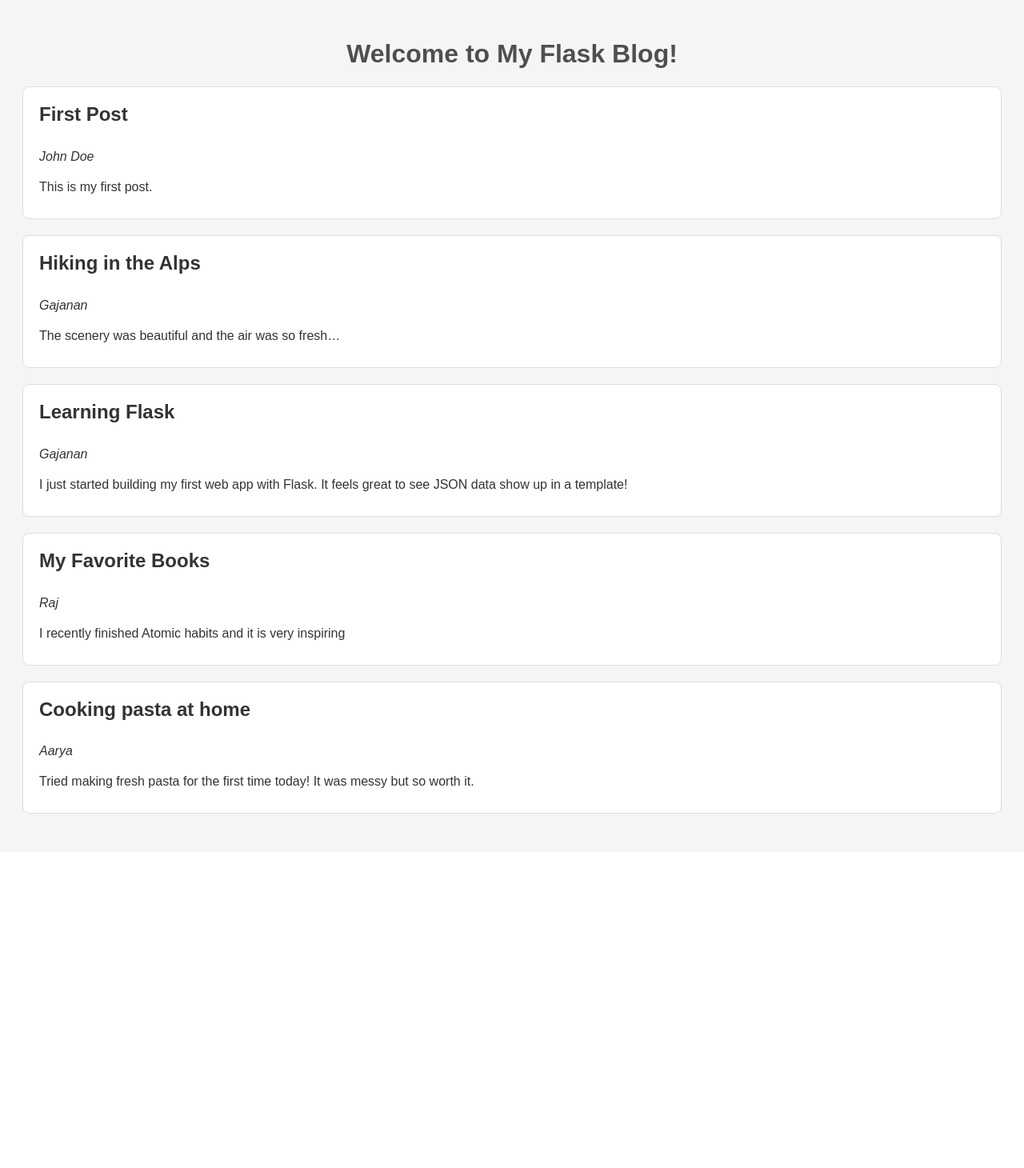
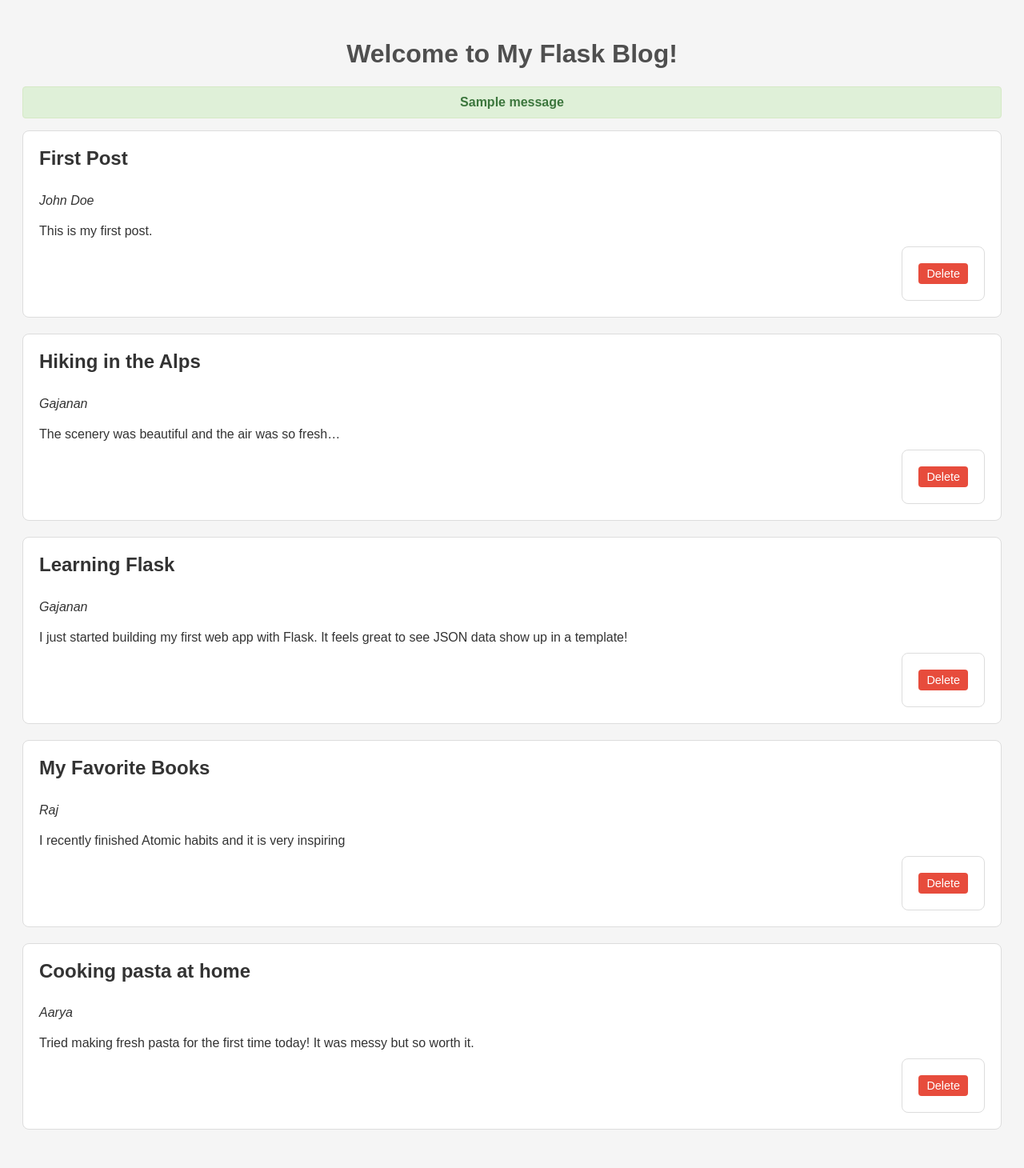
Before and after one commit to GajBorade/flask-master-blog, a Flask app: page /index in a window 1280 px wide. Shown: the whole page at 80% size. Before the commit the page ends 1017 px from the top, so only its background shows below. Run offline with Flask 3, Linux system fonts and the light colour scheme; one stand-in notice (Sample message) is shown.

Commit message:
Add form around delete button and display flashed messages

```diff
--- a/templates/index.html
+++ b/templates/index.html
@@ -8,11 +8,27 @@
 </head>
 <body>
 <h1>Welcome to My Flask Blog!</h1>
+
+<!-- Flashed messages -->
+{% with messages = get_flashed_messages(with_categories=true) %}
+{% if messages %}
+<div class="flash-messages">
+    {% for category, message in messages %}
+    <p class="{{ category }}">{{ message }}</p>
+    {% endfor %}
+</div>
+{% endif %}
+{% endwith %}
+
+<!-- Blog posts -->
 {% for post in posts %}
 <div class="post">
     <h2>{{post.title}}</h2>
     <p><em>{{post.author}}</em></p>
     <p>{{post.content}}</p>
+    <form action="/delete/{{ post.id }}" method="POST" class="delete-form">
+        <button type="submit" class="deletebtn">Delete</button>
+    </form>
 </div>
 {% endfor %}
 </body>
```
Lines whose indentation alone changed are shown as unchanged.
